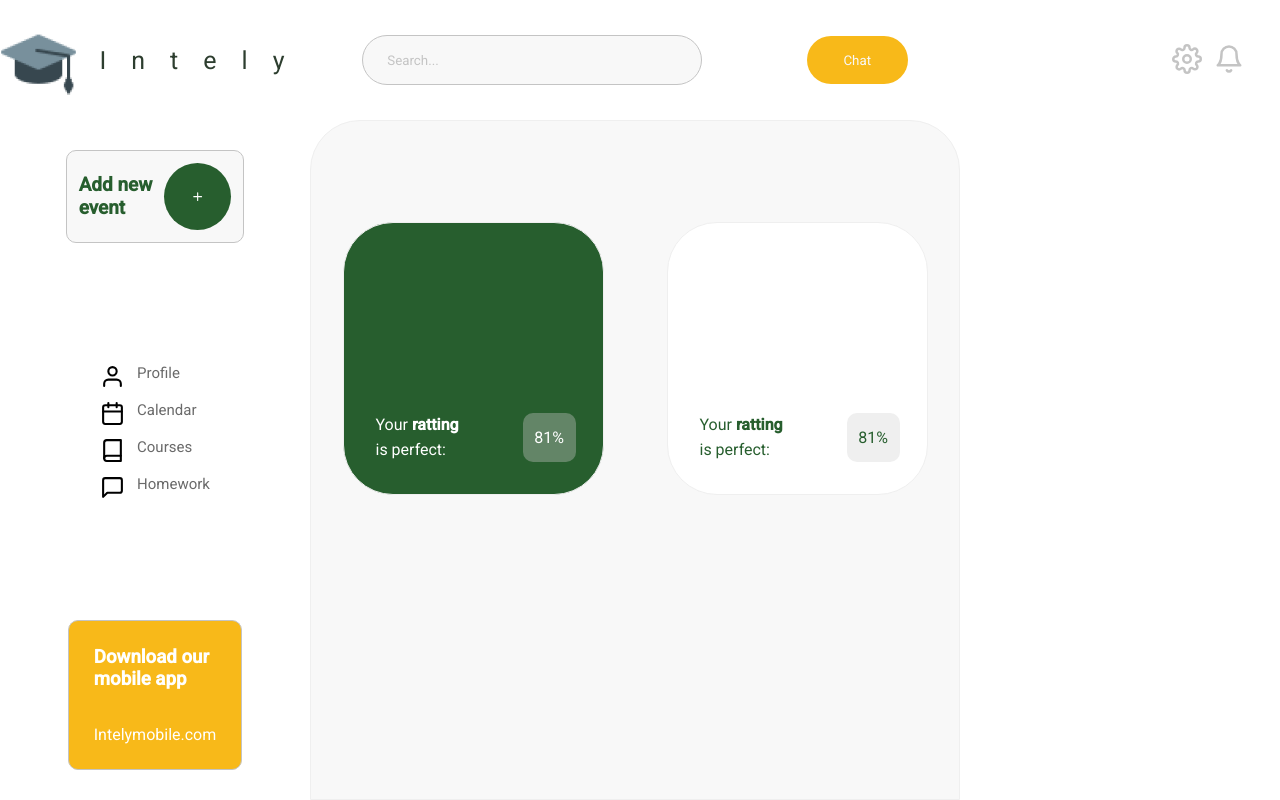
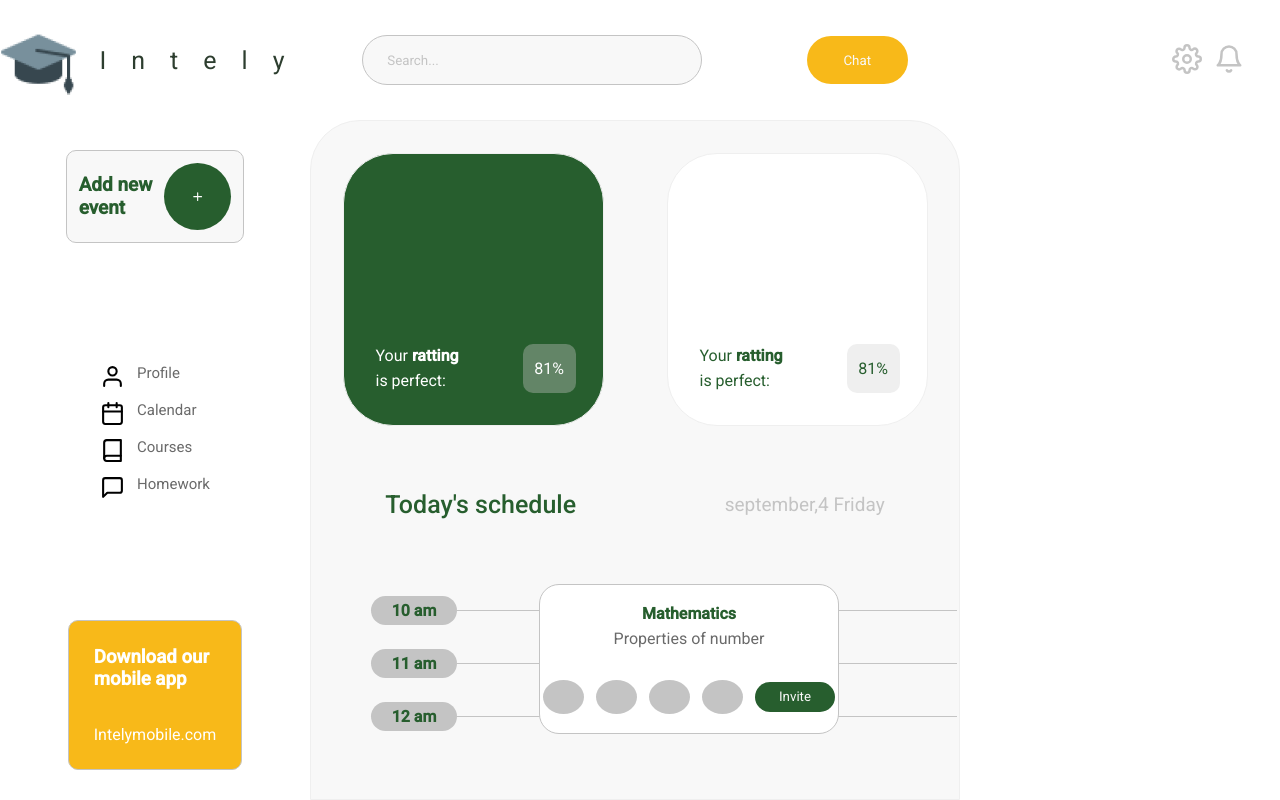
Before and after one commit to Vicenteefenequis/intely-web, a React (Create React App) app: page / in a window 1280 px wide. Built offline with nearby package versions, Linux system fonts and the light colour scheme.

Commit message:
feat: update MainContent

```diff
--- a/src/Components/MainContent/index.tsx
+++ b/src/Components/MainContent/index.tsx
@@ -1,7 +1,17 @@
-import React from 'react';
+import React from "react";
 
-
-import { Container ,Card,CardsWrapper,ProgressBadge} from './styles';
+import {
+  Container,
+  Card,
+  CardsWrapper,
+  ProgressBadge,
+  ScheduleWrapper,
+  HoursWrapper,
+  Hour,
+  CardDiscpline,
+  PictureWrapper,
+  Picture,
+} from "./styles";
 
 const MainContent: React.FC = () => {
   return (
@@ -9,7 +19,9 @@ const MainContent: React.FC = () => {
       <CardsWrapper>
         <Card variants="green">
           <div>
-                                   <h4>Your <strong>ratting</strong> <br/> is perfect: </h4>
+            <h4>
+              Your <strong>ratting</strong> <br /> is perfect:{" "}
+            </h4>
             <ProgressBadge variants="green">
               <p>81%</p>
             </ProgressBadge>
@@ -17,18 +29,43 @@ const MainContent: React.FC = () => {
         </Card>
         <Card variants="white">
           <div>
-                                   <h4>Your <strong>ratting</strong> <br/> is perfect: </h4>
+            <h4>
+              Your <strong>ratting</strong> <br /> is perfect:{" "}
+            </h4>
             <ProgressBadge variants="white">
               <p>81%</p>
             </ProgressBadge>
           </div>
         </Card>
       </CardsWrapper>
-          <div>
-
-          </div>
+      <ScheduleWrapper>
+        <h1>Today's schedule </h1>
+        <p>september,4 Friday</p>
+      </ScheduleWrapper>
+      <HoursWrapper>
+        <Hour>
+          <p>10 am</p>
+        </Hour>
+        <Hour>
+          <p>11 am</p>
+        </Hour>
+        <Hour>
+          <p>12 am</p>
+        </Hour>
+        <CardDiscpline>
+          <h1>Mathematics</h1>
+          <p>Properties of number</p>
+          <PictureWrapper>
+            <Picture />
+            <Picture />
+            <Picture />
+            <Picture />
+            <button>Invite</button>
+          </PictureWrapper>
+        </CardDiscpline>
+      </HoursWrapper>
     </Container>
   );
-}
+};
 
 export default MainContent;
--- a/src/Components/MainContent/styles.ts
+++ b/src/Components/MainContent/styles.ts
@@ -1,84 +1,189 @@
-import styled,{css} from 'styled-components';
-
+import styled, { css } from "styled-components";
 
 type ColorVariantProps = {
   variants?: "white" | "green";
-}
+};
 
 const colorCardVariants = {
-    green:  css`
-        background-color:#275E2E;
-        color:#FFF;
+  green: css`
+    background-color: #275e2e;
+    color: #fff;
   `,
   white: css`
-        background-color:#FFF;
-        color:#275E2E;
-    `
-}
+    background-color: #fff;
+    color: #275e2e;
+  `,
+};
 
 const colorBadgeVariants = {
-    green:  css`
-        background-color:#638567;
-        color:#FFF;
+  green: css`
+    background-color: #638567;
+    color: #fff;
   `,
   white: css`
-    background-color:#EFEFEF;
-    color:#275E2E;
-`
-}
-
+    background-color: #efefef;
+    color: #275e2e;
+  `,
+};
 
 export const Container = styled.div`
-    display:flex;
-    flex-direction:column;
-    justify-content:space-around;
-    background: #F8F8F8;
-    border: 1px solid #EFEFEF;
+  display: flex;
+  flex-direction: column;
+  justify-content: space-around;
+  background: #f8f8f8;
+  border: 1px solid #efefef;
   border-radius: 50px 50px 0px 0px;
 `;
 
 export const CardsWrapper = styled.div`
-    display:flex;
-    align-items:center;
-    justify-content:space-around;
+  display: flex;
+  align-items: center;
+  justify-content: space-around;
 `;
 
-
 export const ProgressBadge = styled.div<ColorVariantProps>`
-    display:flex;
-    justify-content:center;
-    align-items:center;
+  display: flex;
+  justify-content: center;
+  align-items: center;
   width: 53px;
   height: 49px;
   border-radius: 10px;
   ${(props) => colorBadgeVariants[props.variants || "white"]};
 `;
 
-
 export const Card = styled.div<ColorVariantProps>`
-    display:flex;
-    align-items:flex-end;
-    justify-content:start;
-    padding:12px;
+  display: flex;
+  align-items: flex-end;
+  justify-content: start;
+  padding: 12px;
   width: 261px;
   height: 273px;
   border-radius: 50px;
-    border: 1px solid #EFEFEF;
+  border: 1px solid #efefef;
   ${(props) => colorCardVariants[props.variants || "white"]}
 
   > div {
-        width:200px;
-        display:flex;
-        align-items:center;
-        justify-content:space-between;
+    width: 200px;
+    display: flex;
+    align-items: center;
+    justify-content: space-between;
     margin: 0 0 20px 20px;
   }
-    h4{
-            line-height:25px;
-            font-weight:400;
+  h4 {
+    line-height: 25px;
+    font-weight: 400;
   }
-    strong{
-        font-weight:700;
+  strong {
+    font-weight: 700;
+  }
+`;
+
+export const ScheduleWrapper = styled.div`
+  display: flex;
+  justify-content: space-around;
+  align-items: center;
+
+  h1 {
+    font-size: 25px;
+    color: var(--primary-color);
+    font-weight: 500;
+  }
+  p {
+    font-size: 19px;
+    color: var(--color-border);
+  }
+`;
+
+export const HoursWrapper = styled.div`
+  position: relative;
+  display: flex;
+  flex-direction: column;
+  padding: 12px;
+  width: 600px;
+  margin: 0 0 0 auto;
+
+  > div {
+    margin-bottom: 24px;
+  }
+`;
+
+export const Hour = styled.div`
+  position: relative;
+  display: flex;
+  align-items: center;
+  justify-content: center;
+  border-radius: 50px;
+  background: var(--color-border);
+  width: 86px;
+  height: 29px;
+
+  &::after {
+    position: absolute;
+    content: "";
+    width: 500px;
+    height: 1px;
+    background-color: var(--color-border);
+    left: 100%;
   }
 
+  p {
+    font-weight: 700;
+    font-size: 16px;
+    color: var(--primary-color);
+  }
 `;
+
+export const CardDiscpline = styled.div`
+  position: absolute;
+  display: flex;
+  flex-direction: column;
+  align-items: center;
+  justify-content: space-around;
+  width: 300px;
+  height: 150px;
+  padding: 16px;
+
+  h1 {
+    font-weight: 700;
+    font-size: 16px;
+    color: var(--primary-color);
+  }
+
+  p {
+    font-size: 16px;
+    font-weight: 400;
+    line-height: 20px;
+
+    color: var(--text-color);
+  }
+
+  border: 1px solid var(--color-border);
+  background: #ffffff;
+  border-radius: 20px;
+  left: calc(50% - 120px);
+  top: 0;
+`;
+
+export const PictureWrapper = styled.div`
+  display: flex;
+  align-items: center;
+  margin-top: 24px;
+
+  > div {
+    margin-right: 12px;
+  }
+
+  button {
+    background: var(--primary-color);
+    border-radius: 50px;
+    width: 80px;
+    height: 30px;
+    color: var(--secondary-color);
+  }
+`;
+export const Picture = styled.div`
+  width: 41px;
+  height: 34px;
+  background-color: var(--color-border);
+  border-radius: 50%;
+`;
```
Lines whose indentation alone changed are shown as unchanged.
